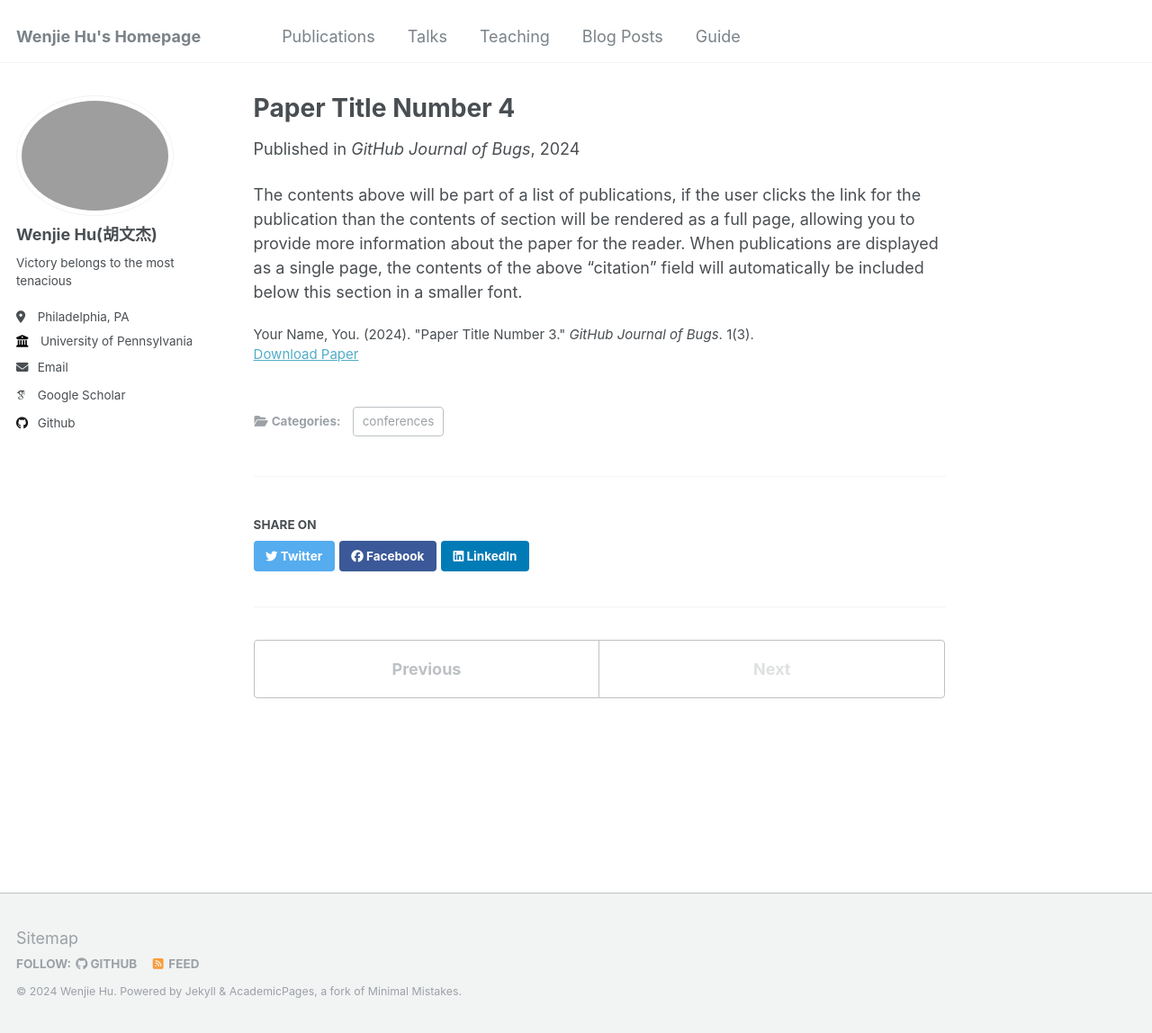
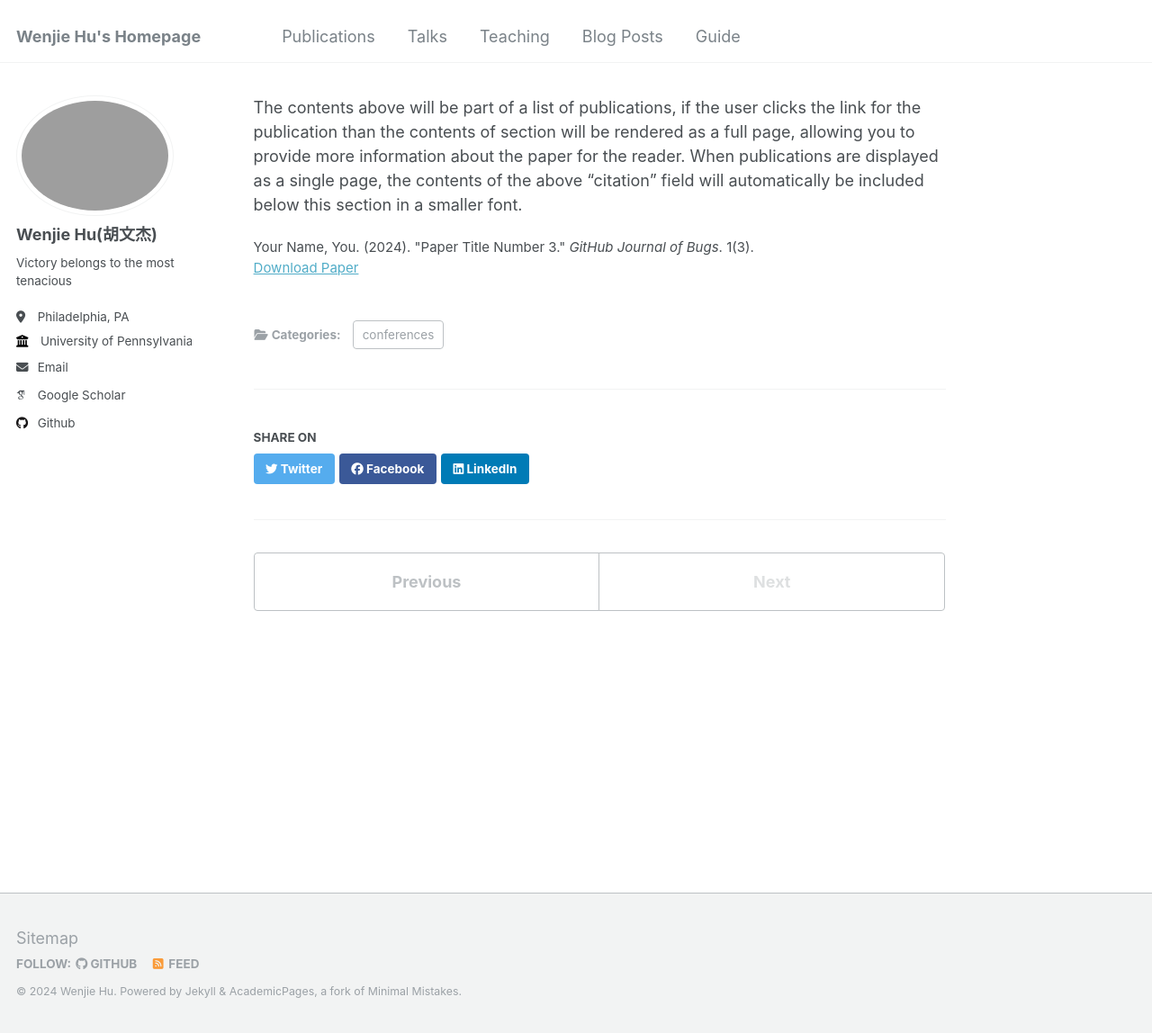
Before and after one commit to hwj0828/hwj0828.github.io, a Jekyll site: the page built from _publications/2024-02-17-paper-title-number-4.md, in a window 1280 px wide and 1148 px high. Shown: the whole window at 90% size. Built offline with Jekyll 4.4.1, drawn with Linux system fonts in a browser that asks for light colours; some web fonts are replaced.

Commit message:
Update single.html

```diff
--- a/_layouts/single.html
+++ b/_layouts/single.html
@@ -26,15 +26,15 @@
     <div class="page__inner-wrap">
       {% unless page.header.overlay_color or page.header.overlay_image %}
         <header>
-          {% if page.title %}<h1 class="page__title" itemprop="headline">{{ page.title | markdownify | remove: "<p>" | remove: "</p>" }}</h1>{% endif %}
+<!--           {% if page.title %}<h1 class="page__title" itemprop="headline">{{ page.title | markdownify | remove: "<p>" | remove: "</p>" }}</h1>{% endif %}
           {% if page.read_time %}
             <p class="page__meta"><i class="fa fa-clock-o" aria-hidden="true"></i> {% include read-time.html %}</p>
           {% endif %}
         {% if page.modified %}
           <p class="page__date"><strong><i class="fa fa-fw fa-calendar" aria-hidden="true"></i> {{ site.data.ui-text[site.locale].date_label | default: "Published:" }}</strong> <time datetime="{{ page.modified | date: "%Y-%m-%d" }}">{{ page.modified | date: "%B %d, %Y" }}</time></p>
-        {% endif %}
+        {% endif %} -->
 
-        {% if page.collection == 'teaching' %}
+<!--         {% if page.collection == 'teaching' %}
           <p> {{ page.type }}, <i>{{ page.venue }}</i>, {{ page.date | default: "1900-01-01" | date: "%Y" }} </p>
         {% elsif page.venue and page.date %}
           <p>Published in <i>{{ page.venue }}</i>, {{ page.date | default: "1900-01-01" | date: "%Y" }} </p>
@@ -42,7 +42,7 @@
           <p class="page__date"><strong><i class="fa fa-fw fa-calendar" aria-hidden="true"></i> {{ site.data.ui-text[site.locale].date_label | default: "Published:" }}</strong> <time datetime="{{ page.date | date_to_xmlschema }}">{{ page.date | default: "1900-01-01" | date: "%B %d, %Y" }}</time></p>
         {% endif %}
         </header>
-      {% endunless %}
+      {% endunless %} -->
 
       <section class="page__content" itemprop="text">
         {{ content }}
```
